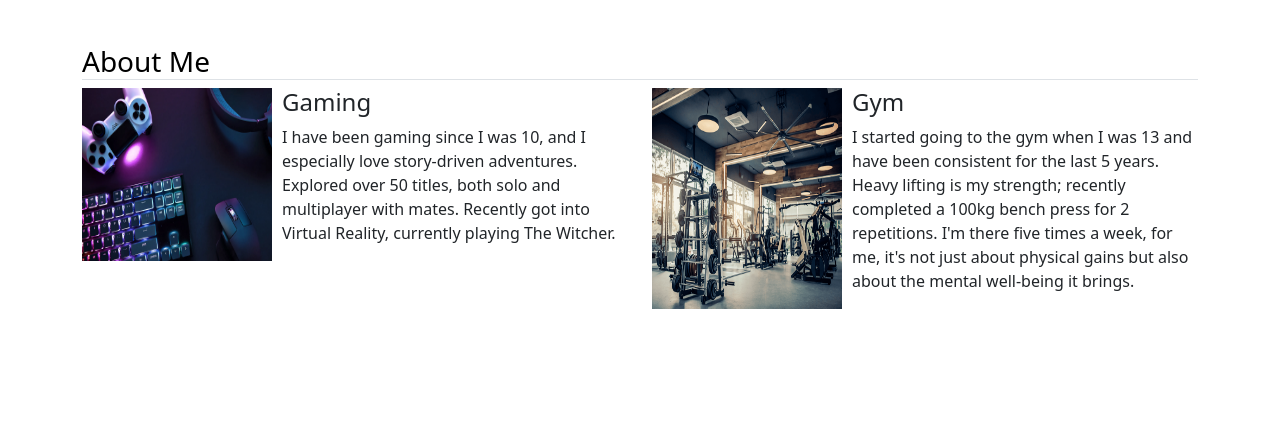
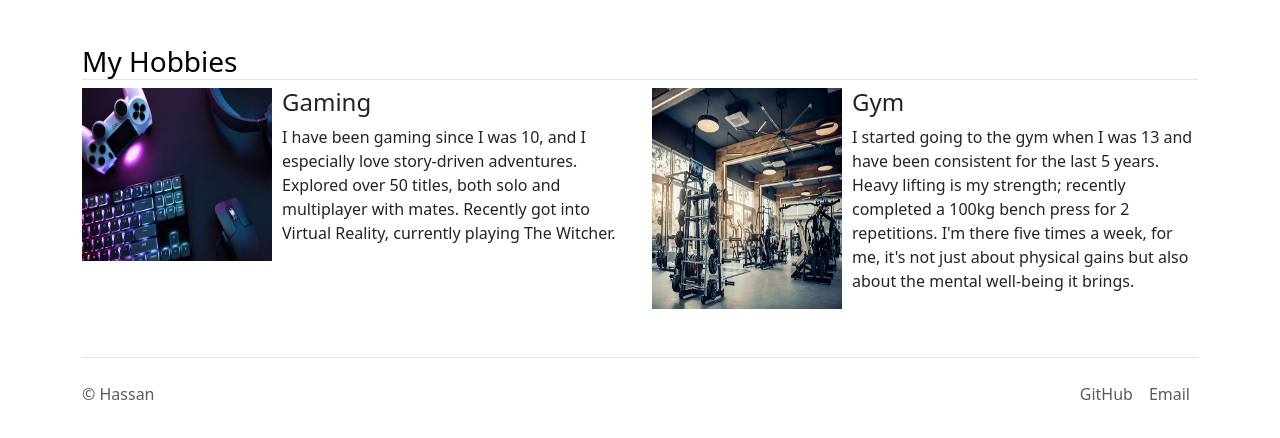
Before and after one commit to hassan0341/Personal-Site, a plain HTML site: page index.html in a window 1280 px wide. Shown: the part 2860-3298 px from the top of the page. Before the commit the page ends 3193 px from the top, so only its background shows below. Drawn offline with nearby package versions, Linux system fonts and the light colour scheme.

Commit message:
finish footer/contact

```diff
--- a/index.html
+++ b/index.html
@@ -198,7 +198,7 @@
   </section>
 </div>
 <section class="container mt-5">
-  <h3 class="text-body-emphasis border-bottom">About Me</h3>
+  <h3 class="text-body-emphasis border-bottom">My Hobbies</h3>
   <div class="row">
 
     <div class="col-md-6 mb-4">
@@ -223,5 +223,17 @@
     </div>
   </div>
 </section>
+<div class="container">
+  <footer class="d-flex flex-wrap justify-content-between align-items-center py-3 my-4 border-top">
+    <p class="col-md-4 mb-0 text-body-secondary">© Hassan</p>
+
+
+
+    <ul class="nav col-md-4 justify-content-end">
+      <li class="nav-item"><a href="https://github.com/hassan0341" class="nav-link px-2 text-body-secondary">GitHub</a></li>
+      <li class="nav-item"><a href="mailto:hassan200354@outlook.com" class="nav-link px-2 text-body-secondary">Email</a></li>
+    </ul>
+  </footer>
+</div>
  </body>
 </html>
```
